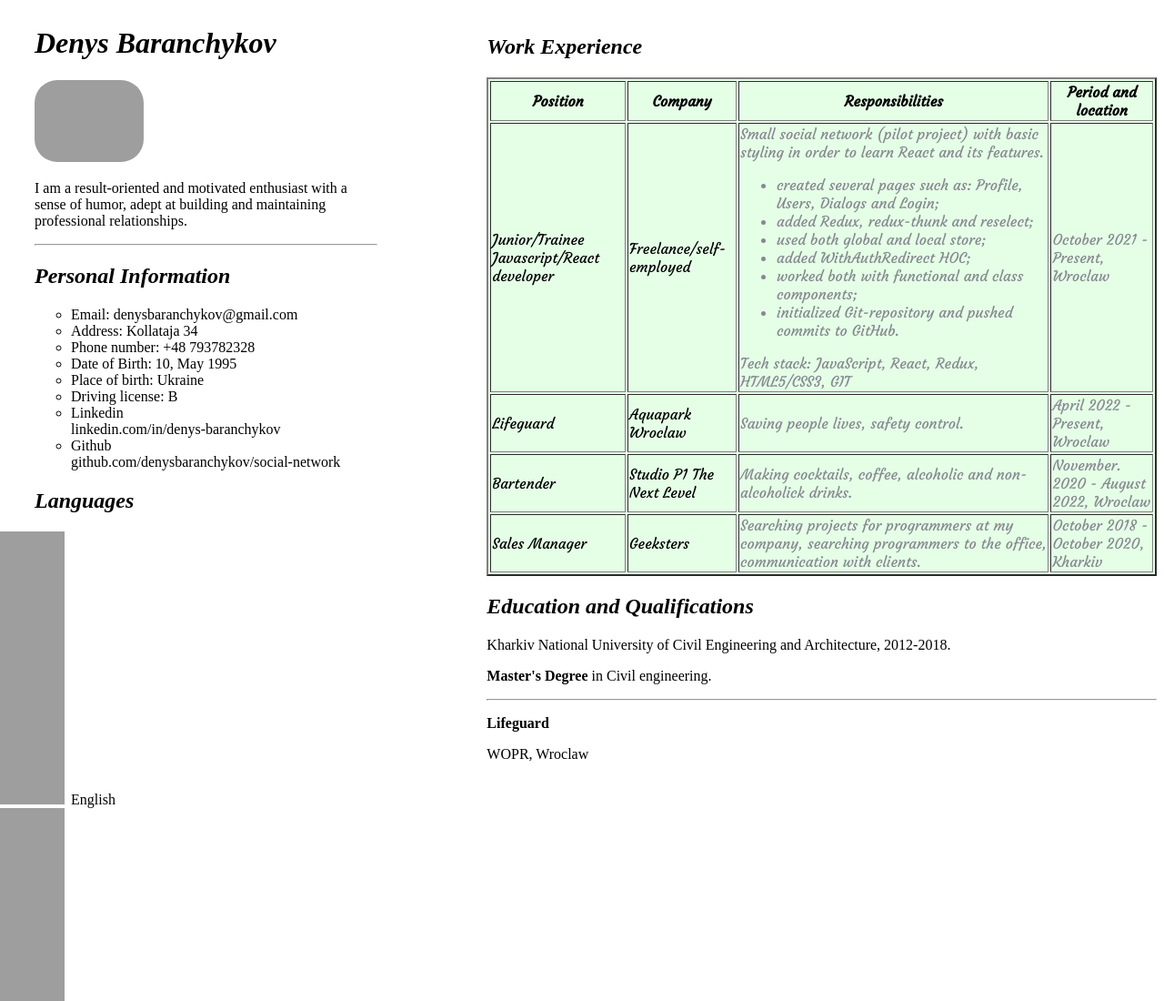
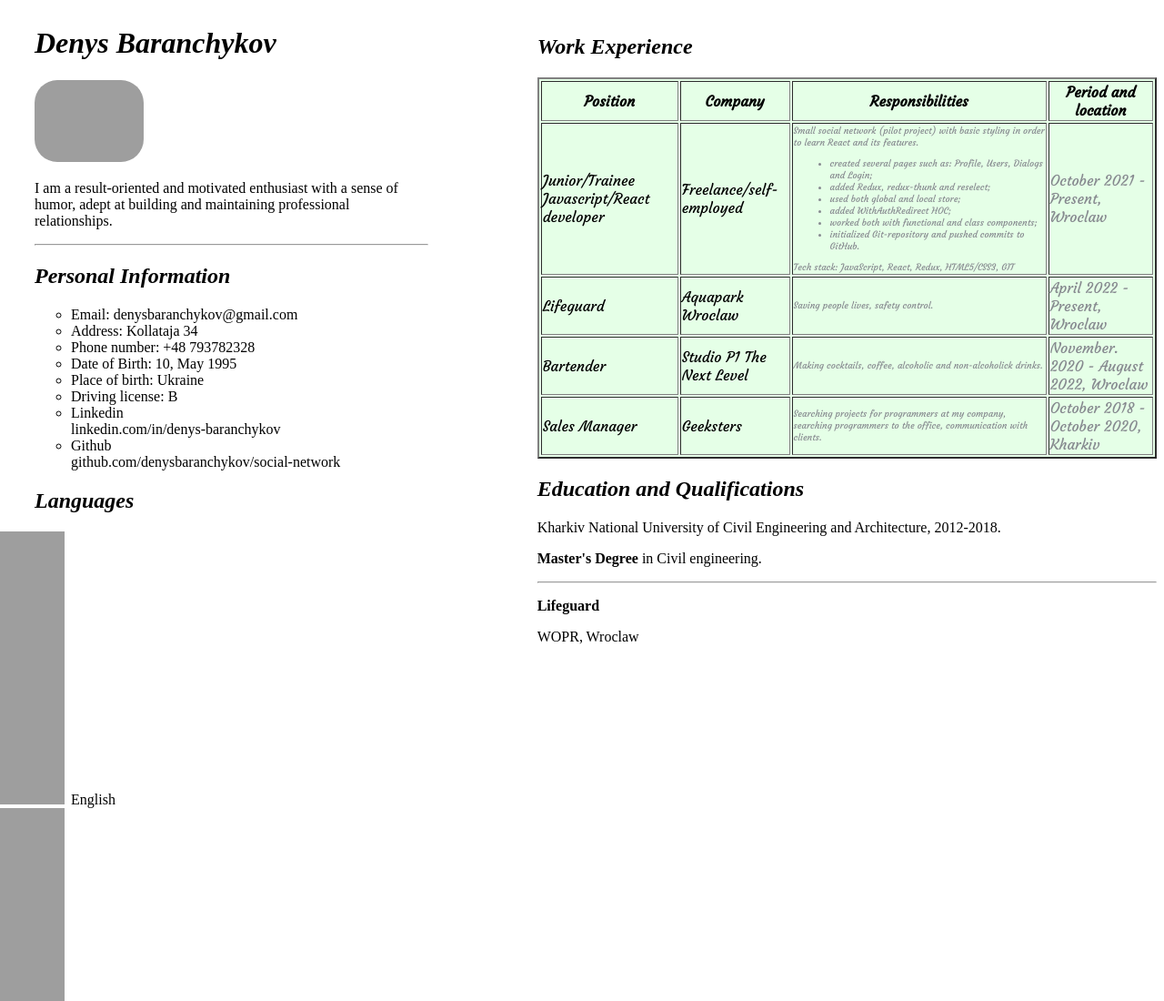
Before and after one commit to denysbaranchykov/CV, a website built with Parcel: page index.html in a window 1280 px wide. Shown: the top 1100 px of the page at 91% size. Built offline with nearby package versions, Linux system fonts and the light colour scheme; grey boxes are pictures that could not be loaded; a web font is replaced by a local one.

Commit message:
css changes with font-size in resp-ies

```diff
--- a/css/main.css
+++ b/css/main.css
@@ -13,8 +13,11 @@ display: flex;
   margin-top: 10px;
 }
 
-.responsibilities {
-  padding: 0px 70px;
+.responsibilitiesTitle {
+  padding: 0px 60px;
+}
+.responsibilitiesContext {
+  font-size: 10px;
 }
 
 .workExperienceText {
--- a/index.html
+++ b/index.html
@@ -66,13 +66,13 @@
       <tr>
         <th>Position</th>
         <th>Company</th>
-        <th class="responsibilities">Responsibilities</th>
+        <th class="responsibilitiesTitle">Responsibilities</th>
         <th>Period and location</th>
       </tr>
       <tr>
         <td>Junior/Trainee Javascript/React developer</td>
         <td>Freelance/self-employed</td>
-        <td>Small social network (pilot project) with basic styling in order
+        <td class="responsibilitiesContext">Small social network (pilot project) with basic styling in order
           to learn React and its features.
           <ul>
             <li>created several pages such as: Profile, Users, Dialogs and Login;</li>
@@ -89,19 +89,19 @@
       <tr class="workExperienceText">
         <td>Lifeguard</td>
         <td>Aquapark Wroclaw</td>
-        <td>Saving people lives, safety control.</td>
+        <td class="responsibilitiesContext">Saving people lives, safety control.</td>
         <td>April 2022 - Present, Wroclaw</td>
       </tr>
       <tr class="workExperienceText">
         <td>Bartender</td>
         <td>Studio P1 The Next Level</td>
-        <td>Making cocktails, coffee, alcoholic and non-alcoholick drinks.</td>
+        <td class="responsibilitiesContext">Making cocktails, coffee, alcoholic and non-alcoholick drinks.</td>
         <td>November. 2020 - August 2022, Wroclaw</td>
       </tr>
       <tr class="workExperienceText">
         <td>Sales Manager</td>
         <td>Geeksters</td>
-        <td>Searching projects for programmers at my company,
+        <td class="responsibilitiesContext">Searching projects for programmers at my company,
           searching programmers to the office, communication with clients.
         </td>
         <td>October 2018 - October 2020, Kharkiv</td>
```
